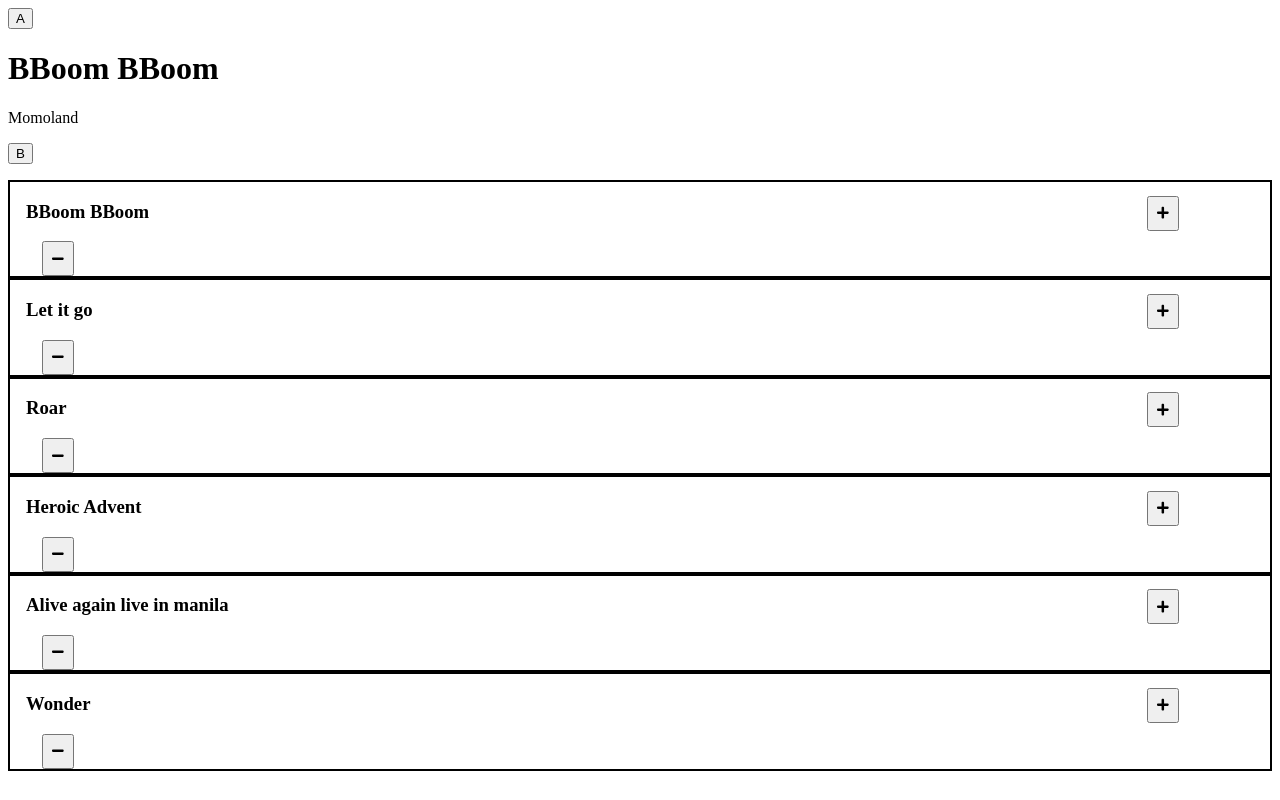
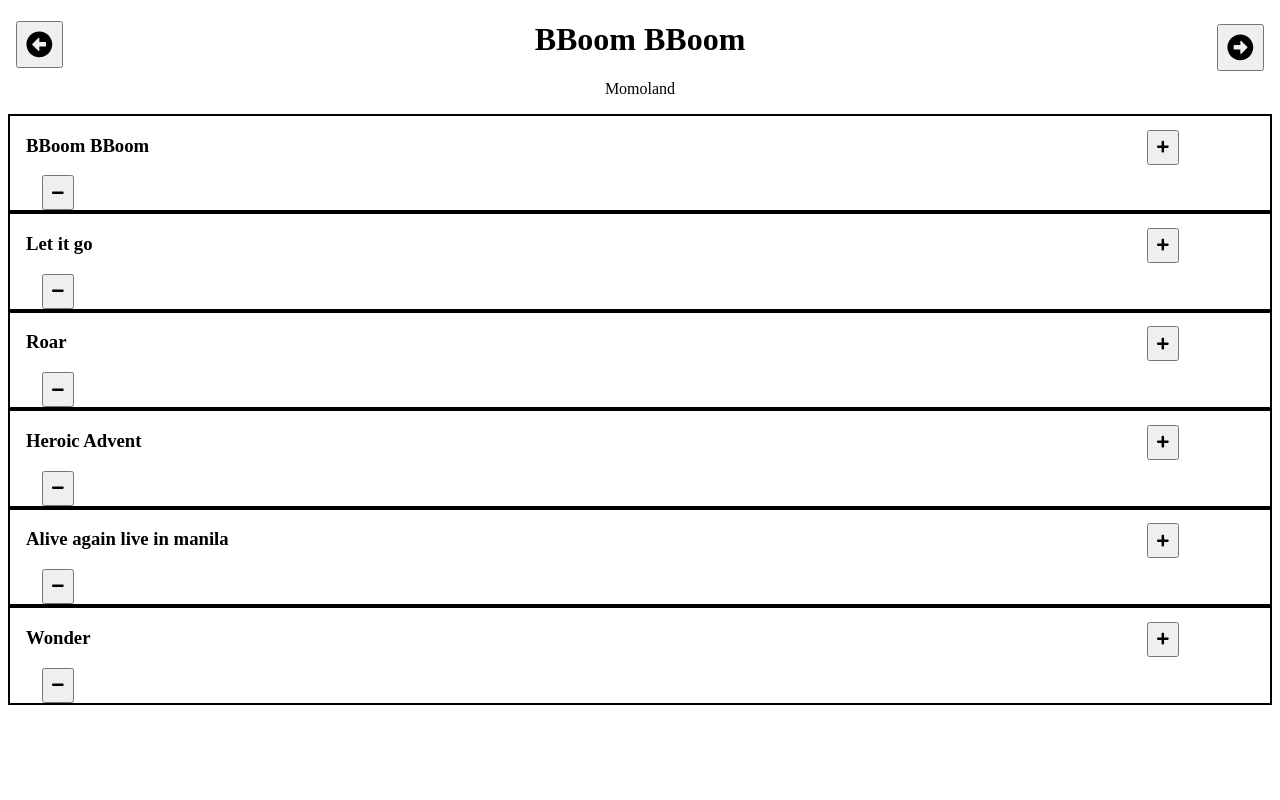
Before and after one commit to jsdelivrbot/ranking, a React (Create React App) app: page / in a window 1280 px wide. Built offline with nearby package versions, Linux system fonts and the light colour scheme.

Commit message:
Agregando estilos de slide

```diff
--- a/src/App.css
+++ b/src/App.css
@@ -18,3 +18,14 @@
     padding: 0.5rem;
     margin: 0 1rem;
 }
+
+.left {
+    position: absolute;
+    left: 0;
+}
+
+.right {
+    position: absolute;
+    right: 0;
+    top: 1.5rem;
+}
--- a/src/components/Slide.js
+++ b/src/components/Slide.js
@@ -3,9 +3,9 @@
 
 const SliderInfo = () => (
   <div>
-    <button>A</button>
-    <InfoList/>
-    <button>B</button>
+    <button className="btn left"><i class="fas fa-arrow-alt-circle-left fa-2x"></i></button>
+    <center><InfoList/></center>
+    <button className="btn right"><i class="fas fa-arrow-alt-circle-right fa-2x"></i></button>
   </div>
 )
 
```
